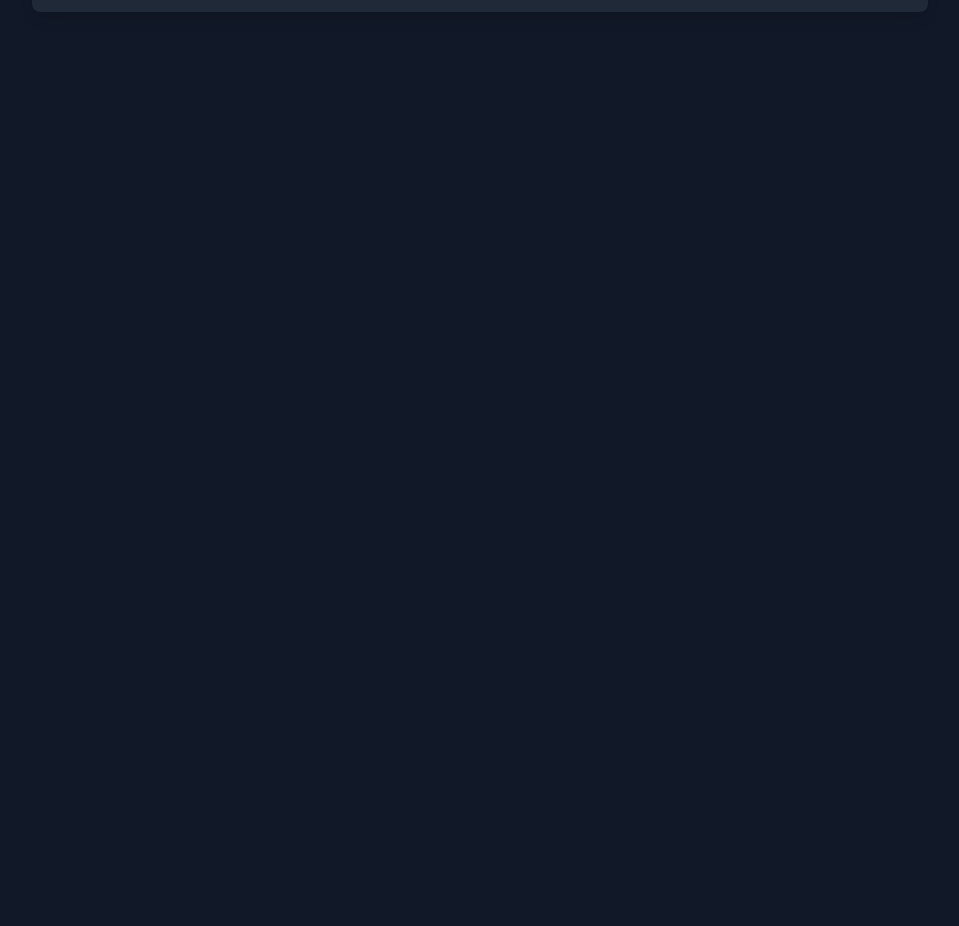
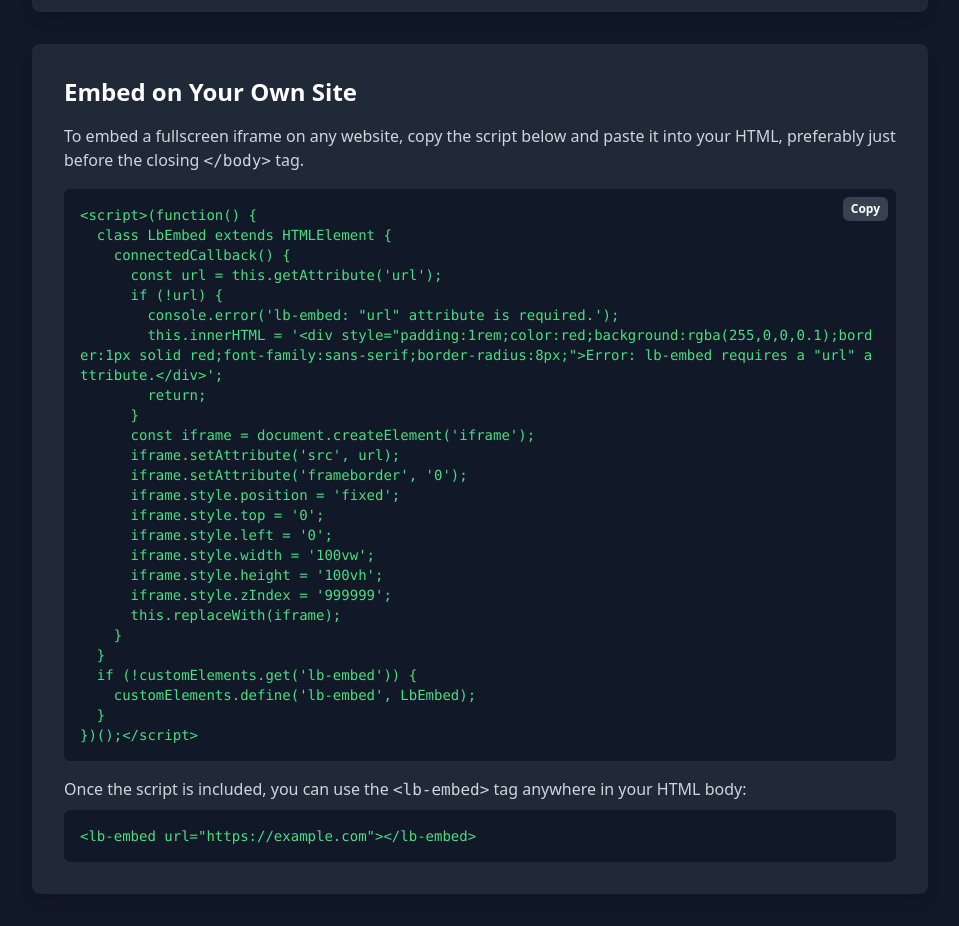
Before and after one commit to dgstuff/newbypasser, a React (Vite) app: page /#/admin in a window 1280 px wide. Shown: the part 580-1506 px from the top of the page, without its empty margins (160-1119 px from the left). Before the commit the page ends 800 px from the top, so only its background shows below. Built offline with nearby package versions, Linux system fonts and the light colour scheme.

Commit message:
Update AdminPage.tsx

```diff
--- a/components/AdminPage.tsx
+++ b/components/AdminPage.tsx
@@ -1,11 +1,40 @@
 import React, { useState } from 'react';
 import { useMappings } from '../contexts/MappingsContext';
-import { Mapping } from '../types';
+
+const embedScript = `(function() {
+  class LbEmbed extends HTMLElement {
+    connectedCallback() {
+      const url = this.getAttribute('url');
+      if (!url) {
+        console.error('lb-embed: "url" attribute is required.');
+        this.innerHTML = '<div style="padding:1rem;color:red;background:rgba(255,0,0,0.1);border:1px solid red;font-family:sans-serif;border-radius:8px;">Error: lb-embed requires a "url" attribute.</div>';
+        return;
+      }
+      const iframe = document.createElement('iframe');
+      iframe.setAttribute('src', url);
+      iframe.setAttribute('frameborder', '0');
+      iframe.style.position = 'fixed';
+      iframe.style.top = '0';
+      iframe.style.left = '0';
+      iframe.style.width = '100vw';
+      iframe.style.height = '100vh';
+      iframe.style.zIndex = '999999';
+      this.replaceWith(iframe);
+    }
+  }
+  if (!customElements.get('lb-embed')) {
+    customElements.define('lb-embed', LbEmbed);
+  }
+})();`;
+
+const fullScriptTag = `<script>${embedScript}</script>`;
+
 
 const AdminPage: React.FC = () => {
   const { mappings, addMapping, basePath } = useMappings();
   const [path, setPath] = useState('');
   const [targetUrl, setTargetUrl] = useState('');
+  const [copySuccess, setCopySuccess] = useState('');
 
   const handleSubmit = (e: React.FormEvent) => {
     e.preventDefault();
@@ -22,6 +51,16 @@ const AdminPage: React.FC = () => {
     addMapping({ path, targetUrl });
     setPath('');
     setTargetUrl('');
+  };
+
+  const handleCopy = () => {
+    navigator.clipboard.writeText(fullScriptTag).then(() => {
+        setCopySuccess('Copied!');
+        setTimeout(() => setCopySuccess(''), 2000);
+    }, () => {
+        setCopySuccess('Failed to copy');
+        setTimeout(() => setCopySuccess(''), 2000);
+    });
   };
 
   return (
@@ -72,7 +111,7 @@ const AdminPage: React.FC = () => {
             {mappings.map((mapping, index) => (
               <li key={index} className="bg-gray-700 p-4 rounded-md flex flex-col sm:flex-row justify-between sm:items-center">
                 <div className="flex-1 min-w-0">
-                  <p className="text-sm font-medium text-white truncate">Path: <a href={`#/${mapping.path}`} className="text-blue-400 hover:underline">{`/${mapping.path}`}</a></p>
+                  <p className="text-sm font-medium text-white truncate">Path: <a href={`#/${mapping.path}`} target="_blank" rel="noopener noreferrer" className="text-blue-400 hover:underline">{`/${mapping.path}`}</a></p>
                   <p className="text-sm text-gray-400 truncate">Target: <a href={mapping.targetUrl} target="_blank" rel="noopener noreferrer" className="hover:underline">{mapping.targetUrl}</a></p>
                 </div>
               </li>
@@ -82,6 +121,34 @@ const AdminPage: React.FC = () => {
           <p className="text-gray-400">No mappings created yet.</p>
         )}
       </div>
+
+      <div className="bg-gray-800 rounded-lg shadow-lg p-8">
+        <h2 className="text-2xl font-bold text-white mb-4">Embed on Your Own Site</h2>
+        <p className="text-gray-300 mb-4">
+          To embed a fullscreen iframe on any website, copy the script below and paste it into your HTML, preferably just before the closing <code>&lt;/body&gt;</code> tag.
+        </p>
+        <div className="relative bg-gray-900 rounded-md">
+          <pre className="p-4 text-green-400 font-mono text-sm overflow-x-auto" style={{ whiteSpace: 'pre-wrap', wordBreak: 'break-all' }}>
+            <code>{fullScriptTag}</code>
+          </pre>
+          <button
+            onClick={handleCopy}
+            className="absolute top-2 right-2 bg-gray-700 hover:bg-gray-600 text-white font-bold py-1 px-2 rounded-md text-xs transition-colors"
+            aria-label="Copy code snippet"
+          >
+            {copySuccess || 'Copy'}
+          </button>
+        </div>
+        <p className="text-gray-300 mt-4">
+          Once the script is included, you can use the <code>&lt;lb-embed&gt;</code> tag anywhere in your HTML body:
+        </p>
+        <div className="bg-gray-900 rounded-md p-4 mt-2">
+            <pre className="text-green-400 font-mono text-sm">
+                <code>{`<lb-embed url="https://example.com"></lb-embed>`}</code>
+            </pre>
+        </div>
+      </div>
+
     </div>
   );
 };
```
